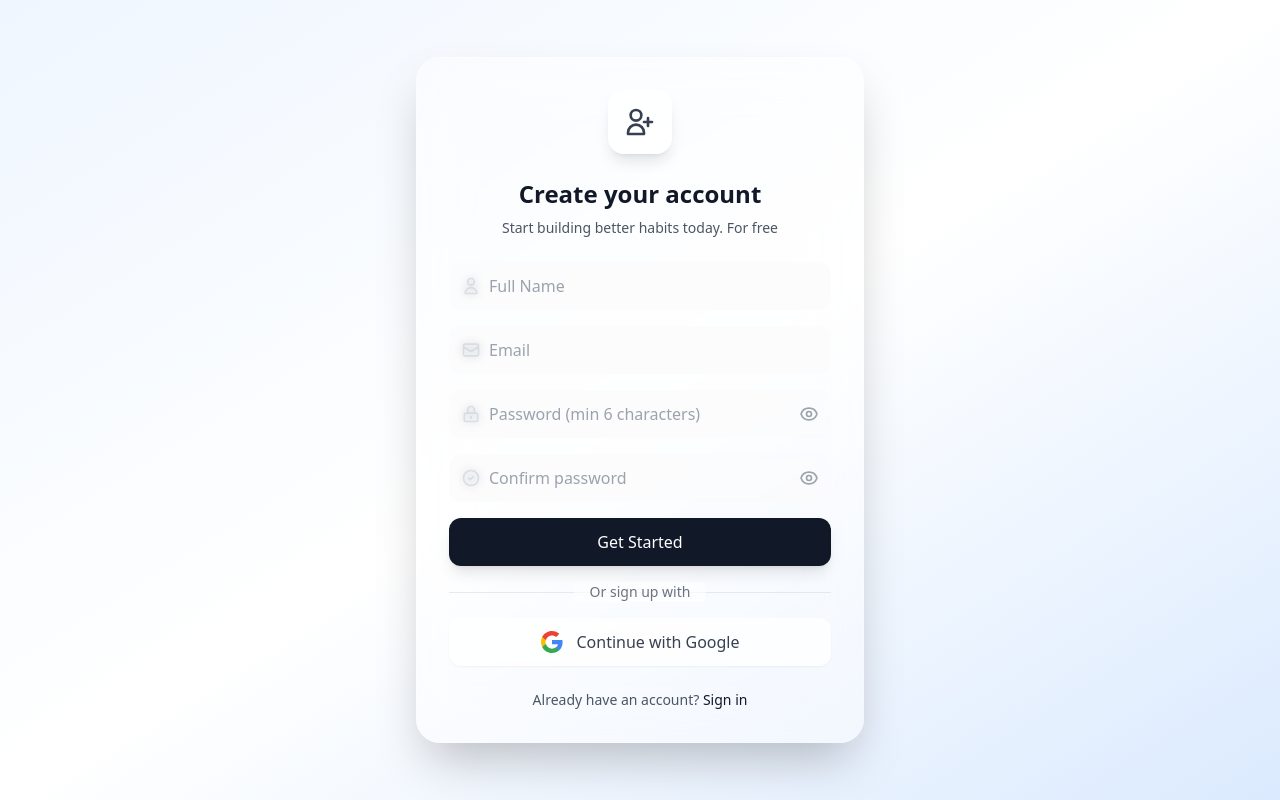
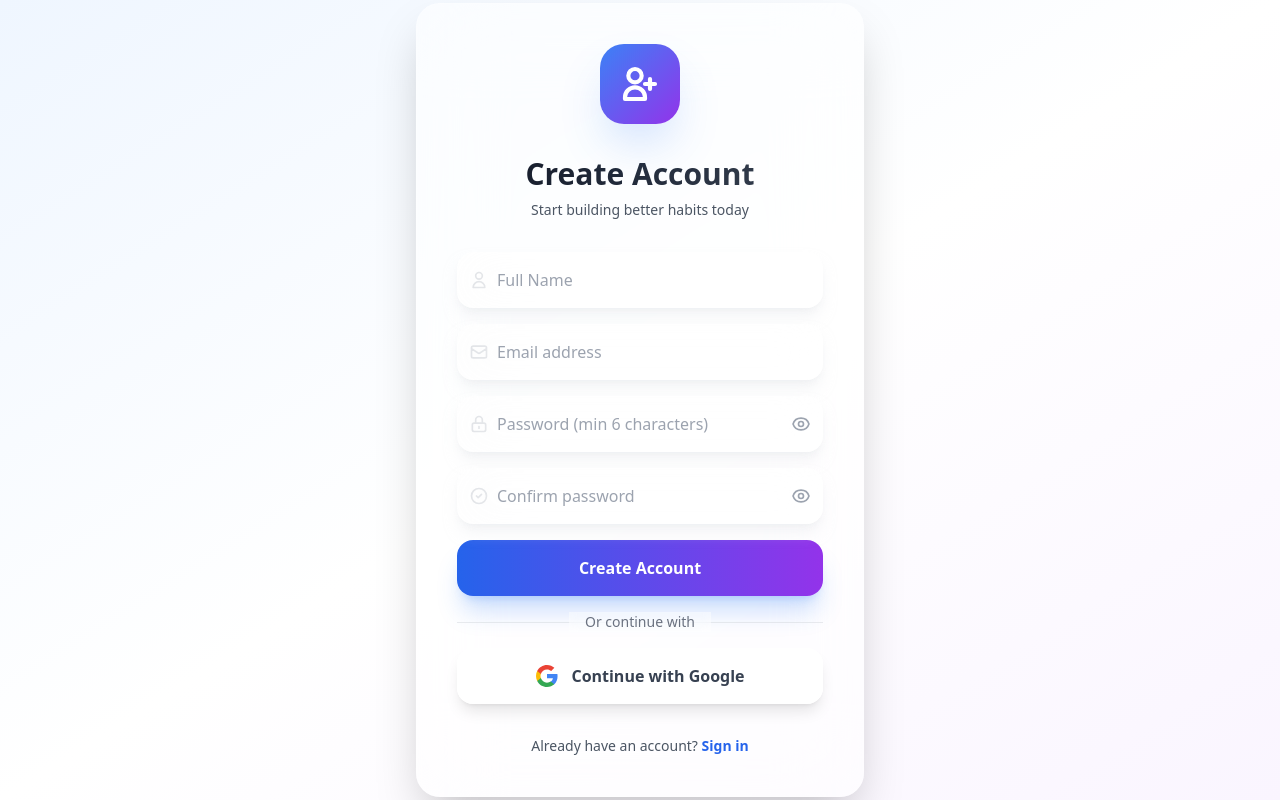
Before and after one commit to rashid-mk/habit, a React (Vite) app: page /signup in a window 1280 px wide. Built offline with nearby package versions, Linux system fonts and the light colour scheme; no server answers.

Commit message:
Update SignupPage theme to match app glassmorphism design

```diff
--- a/src/pages/SignupPage.tsx
+++ b/src/pages/SignupPage.tsx
@@ -77,31 +77,34 @@ export function SignupPage() {
   }
 
   return (
-    <div className="min-h-screen flex items-center justify-center px-4 bg-gradient-to-br from-blue-50 via-white to-blue-100">
+    <div className="min-h-screen flex items-center justify-center px-4 bg-gradient-to-br from-blue-50 via-white to-purple-50 dark:from-gray-900 dark:via-gray-800 dark:to-gray-900">
       <div className="w-full max-w-md">
         {/* Glassmorphism Card */}
-        <div className="backdrop-blur-xl bg-white/40 rounded-3xl shadow-2xl border border-white/20 p-8">
+        <div className="backdrop-blur-2xl bg-white/50 dark:bg-gray-800/50 rounded-3xl shadow-2xl border border-white/20 dark:border-gray-700/20 p-8 md:p-10">
           {/* Icon */}
-          <div className="flex justify-center mb-6">
-            <div className="w-16 h-16 rounded-2xl bg-white/60 backdrop-blur-sm flex items-center justify-center shadow-lg">
-              <svg className="w-8 h-8 text-gray-700" fill="none" stroke="currentColor" viewBox="0 0 24 24">
-                <path strokeLinecap="round" strokeLinejoin="round" strokeWidth={2} d="M18 9v3m0 0v3m0-3h3m-3 0h-3m-2-5a4 4 0 11-8 0 4 4 0 018 0zM3 20a6 6 0 0112 0v1H3v-1z" />
+          <div className="flex justify-center mb-8">
+            <div className="w-20 h-20 rounded-3xl bg-gradient-to-br from-blue-500 to-purple-600 flex items-center justify-center shadow-2xl shadow-blue-500/30">
+              <svg className="w-10 h-10 text-white" fill="none" stroke="currentColor" viewBox="0 0 24 24">
+                <path strokeLinecap="round" strokeLinejoin="round" strokeWidth={2.5} d="M18 9v3m0 0v3m0-3h3m-3 0h-3m-2-5a4 4 0 11-8 0 4 4 0 018 0zM3 20a6 6 0 0112 0v1H3v-1z" />
               </svg>
             </div>
           </div>
 
           {/* Title */}
-          <h2 className="text-center text-2xl font-bold text-gray-900 mb-2">
-            Create your account
+          <h2 className="text-center text-3xl font-bold bg-gradient-to-r from-gray-900 to-gray-700 dark:from-white dark:to-gray-300 bg-clip-text text-transparent mb-2">
+            Create Account
           </h2>
-          <p className="text-center text-sm text-gray-600 mb-6">
-            Start building better habits today. For free
+          <p className="text-center text-sm text-gray-600 dark:text-gray-400 mb-8">
+            Start building better habits today
           </p>
 
           {/* Error Message */}
           {error && (
-            <div className="mb-4 p-3 rounded-lg bg-red-50/80 backdrop-blur-sm border border-red-200">
-              <p className="text-sm text-red-800">{error}</p>
+            <div className="mb-6 p-4 rounded-2xl bg-red-50/80 dark:bg-red-900/20 backdrop-blur-sm border border-red-200 dark:border-red-800/50 flex items-center space-x-2">
+              <svg className="w-5 h-5 text-red-600 dark:text-red-400 flex-shrink-0" fill="currentColor" viewBox="0 0 20 20">
+                <path fillRule="evenodd" d="M10 18a8 8 0 100-16 8 8 0 000 16zM8.707 7.293a1 1 0 00-1.414 1.414L8.586 10l-1.293 1.293a1 1 0 101.414 1.414L10 11.414l1.293 1.293a1 1 0 001.414-1.414L11.414 10l1.293-1.293a1 1 0 00-1.414-1.414L10 8.586 8.707 7.293z" clipRule="evenodd" />
+              </svg>
+              <p className="text-sm text-red-800 dark:text-red-200">{error}</p>
             </div>
           )}
 
@@ -120,7 +123,7 @@ export function SignupPage() {
                 value={name}
                 onChange={(e) => setName(e.target.value)}
                 required
-                className="w-full pl-10 pr-4 py-3 bg-gray-50/50 backdrop-blur-sm border-0 rounded-xl focus:ring-2 focus:ring-gray-300 focus:bg-white/60 transition-all placeholder-gray-400"
+                className="w-full pl-10 pr-4 py-4 bg-white/60 dark:bg-gray-800/60 backdrop-blur-xl border-0 rounded-2xl text-gray-900 dark:text-white focus:ring-2 focus:ring-blue-500 dark:focus:ring-blue-400 focus:bg-white/80 dark:focus:bg-gray-800/80 transition-all placeholder-gray-400 dark:placeholder-gray-500 shadow-lg shadow-gray-200/50 dark:shadow-gray-900/50"
               />
             </div>
 
@@ -133,11 +136,11 @@ export function SignupPage() {
               </div>
               <input
                 type="email"
-                placeholder="Email"
+                placeholder="Email address"
                 value={email}
                 onChange={(e) => setEmail(e.target.value)}
                 required
-                className="w-full pl-10 pr-4 py-3 bg-gray-50/50 backdrop-blur-sm border-0 rounded-xl focus:ring-2 focus:ring-gray-300 focus:bg-white/60 transition-all placeholder-gray-400"
+                className="w-full pl-10 pr-4 py-4 bg-white/60 dark:bg-gray-800/60 backdrop-blur-xl border-0 rounded-2xl text-gray-900 dark:text-white focus:ring-2 focus:ring-blue-500 dark:focus:ring-blue-400 focus:bg-white/80 dark:focus:bg-gray-800/80 transition-all placeholder-gray-400 dark:placeholder-gray-500 shadow-lg shadow-gray-200/50 dark:shadow-gray-900/50"
               />
             </div>
 
@@ -154,7 +157,7 @@ export function SignupPage() {
                 value={password}
                 onChange={(e) => setPassword(e.target.value)}
                 required
-                className="w-full pl-10 pr-12 py-3 bg-gray-50/50 backdrop-blur-sm border-0 rounded-xl focus:ring-2 focus:ring-gray-300 focus:bg-white/60 transition-all placeholder-gray-400"
+                className="w-full pl-10 pr-12 py-4 bg-white/60 dark:bg-gray-800/60 backdrop-blur-xl border-0 rounded-2xl text-gray-900 dark:text-white focus:ring-2 focus:ring-blue-500 dark:focus:ring-blue-400 focus:bg-white/80 dark:focus:bg-gray-800/80 transition-all placeholder-gray-400 dark:placeholder-gray-500 shadow-lg shadow-gray-200/50 dark:shadow-gray-900/50"
               />
               <button
                 type="button"
@@ -184,7 +187,7 @@ export function SignupPage() {
                 value={confirmPassword}
                 onChange={(e) => setConfirmPassword(e.target.value)}
                 required
-                className="w-full pl-10 pr-12 py-3 bg-gray-50/50 backdrop-blur-sm border-0 rounded-xl focus:ring-2 focus:ring-gray-300 focus:bg-white/60 transition-all placeholder-gray-400"
+                className="w-full pl-10 pr-12 py-4 bg-white/60 dark:bg-gray-800/60 backdrop-blur-xl border-0 rounded-2xl text-gray-900 dark:text-white focus:ring-2 focus:ring-blue-500 dark:focus:ring-blue-400 focus:bg-white/80 dark:focus:bg-gray-800/80 transition-all placeholder-gray-400 dark:placeholder-gray-500 shadow-lg shadow-gray-200/50 dark:shadow-gray-900/50"
               />
               <button
                 type="button"
@@ -205,18 +208,28 @@ export function SignupPage() {
             <button
               type="submit"
               disabled={signup.isPending}
-              className="w-full py-3 px-4 bg-gray-900 hover:bg-gray-800 text-white font-medium rounded-xl transition-all disabled:opacity-50 disabled:cursor-not-allowed shadow-lg"
+              className="w-full py-4 px-4 bg-gradient-to-r from-blue-600 to-purple-600 hover:from-blue-700 hover:to-purple-700 text-white font-semibold rounded-2xl transition-all disabled:opacity-50 disabled:cursor-not-allowed shadow-xl shadow-blue-500/25 hover:shadow-2xl hover:shadow-blue-500/40 hover:scale-[1.02] active:scale-[0.98] flex items-center justify-center space-x-2"
             >
-              {signup.isPending ? 'Creating account...' : 'Get Started'}
+              {signup.isPending ? (
+                <>
+                  <svg className="animate-spin h-5 w-5" fill="none" viewBox="0 0 24 24">
+                    <circle className="opacity-25" cx="12" cy="12" r="10" stroke="currentColor" strokeWidth="4"></circle>
+                    <path className="opacity-75" fill="currentColor" d="M4 12a8 8 0 018-8V0C5.373 0 0 5.373 0 12h4zm2 5.291A7.962 7.962 0 014 12H0c0 3.042 1.135 5.824 3 7.938l3-2.647z"></path>
+                  </svg>
+                  <span>Creating account...</span>
+                </>
+              ) : (
+                <span>Create Account</span>
+              )}
             </button>
 
             {/* Divider */}
-            <div className="relative my-6">
+            <div className="relative my-8">
               <div className="absolute inset-0 flex items-center">
-                <div className="w-full border-t border-gray-300/50"></div>
+                <div className="w-full border-t border-gray-300/50 dark:border-gray-600/50"></div>
               </div>
               <div className="relative flex justify-center text-sm">
-                <span className="px-4 bg-white/40 backdrop-blur-sm text-gray-500">Or sign up with</span>
+                <span className="px-4 bg-white/50 dark:bg-gray-800/50 backdrop-blur-sm text-gray-500 dark:text-gray-400 font-medium">Or continue with</span>
               </div>
             </div>
 
@@ -225,7 +238,7 @@ export function SignupPage() {
               type="button"
               onClick={handleGoogleSignup}
               disabled={loginWithGoogle.isPending}
-              className="w-full flex items-center justify-center gap-3 p-3 bg-white/60 backdrop-blur-sm hover:bg-white/80 rounded-xl transition-all disabled:opacity-50 disabled:cursor-not-allowed shadow-sm"
+              className="w-full flex items-center justify-center gap-3 p-4 bg-white/80 dark:bg-gray-700/80 backdrop-blur-sm hover:bg-white dark:hover:bg-gray-700 rounded-2xl transition-all disabled:opacity-50 disabled:cursor-not-allowed shadow-lg hover:scale-[1.02] active:scale-[0.98]"
             >
               <svg className="w-6 h-6" viewBox="0 0 24 24">
                 <path fill="#4285F4" d="M22.56 12.25c0-.78-.07-1.53-.2-2.25H12v4.26h5.92c-.26 1.37-1.04 2.53-2.21 3.31v2.77h3.57c2.08-1.92 3.28-4.74 3.28-8.09z"/>
@@ -233,14 +246,14 @@ export function SignupPage() {
                 <path fill="#FBBC05" d="M5.84 14.09c-.22-.66-.35-1.36-.35-2.09s.13-1.43.35-2.09V7.07H2.18C1.43 8.55 1 10.22 1 12s.43 3.45 1.18 4.93l2.85-2.22.81-.62z"/>
                 <path fill="#EA4335" d="M12 5.38c1.62 0 3.06.56 4.21 1.64l3.15-3.15C17.45 2.09 14.97 1 12 1 7.7 1 3.99 3.47 2.18 7.07l3.66 2.84c.87-2.6 3.3-4.53 6.16-4.53z"/>
               </svg>
-              <span className="font-medium text-gray-700">Continue with Google</span>
+              <span className="font-semibold text-gray-700 dark:text-gray-200">Continue with Google</span>
             </button>
           </form>
 
           {/* Sign In Link */}
-          <p className="mt-6 text-center text-sm text-gray-600">
+          <p className="mt-8 text-center text-sm text-gray-600 dark:text-gray-400">
             Already have an account?{' '}
-            <Link to="/login" className="font-medium text-gray-900 hover:underline">
+            <Link to="/login" className="font-semibold text-blue-600 dark:text-blue-400 hover:text-blue-700 dark:hover:text-blue-300 transition-colors">
               Sign in
             </Link>
           </p>
```
